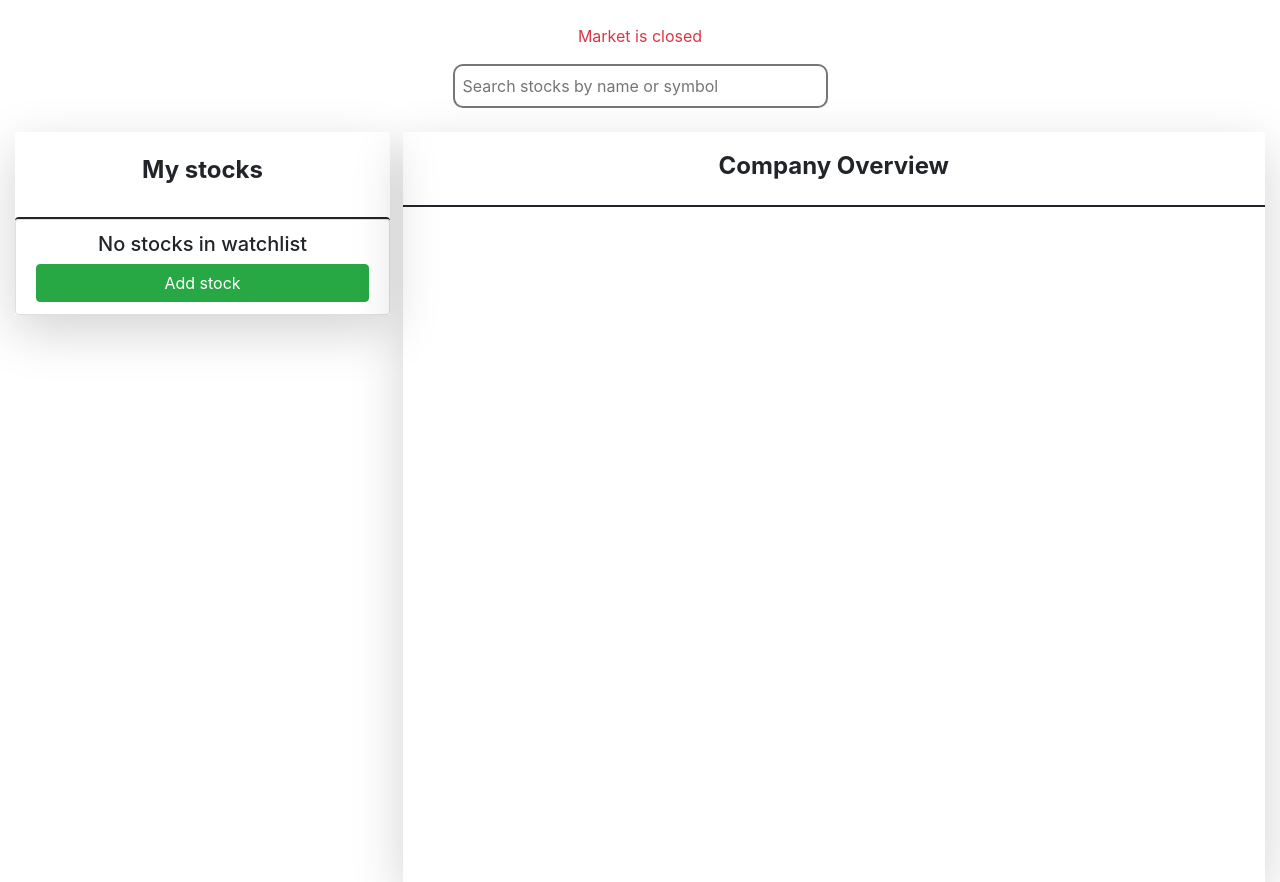
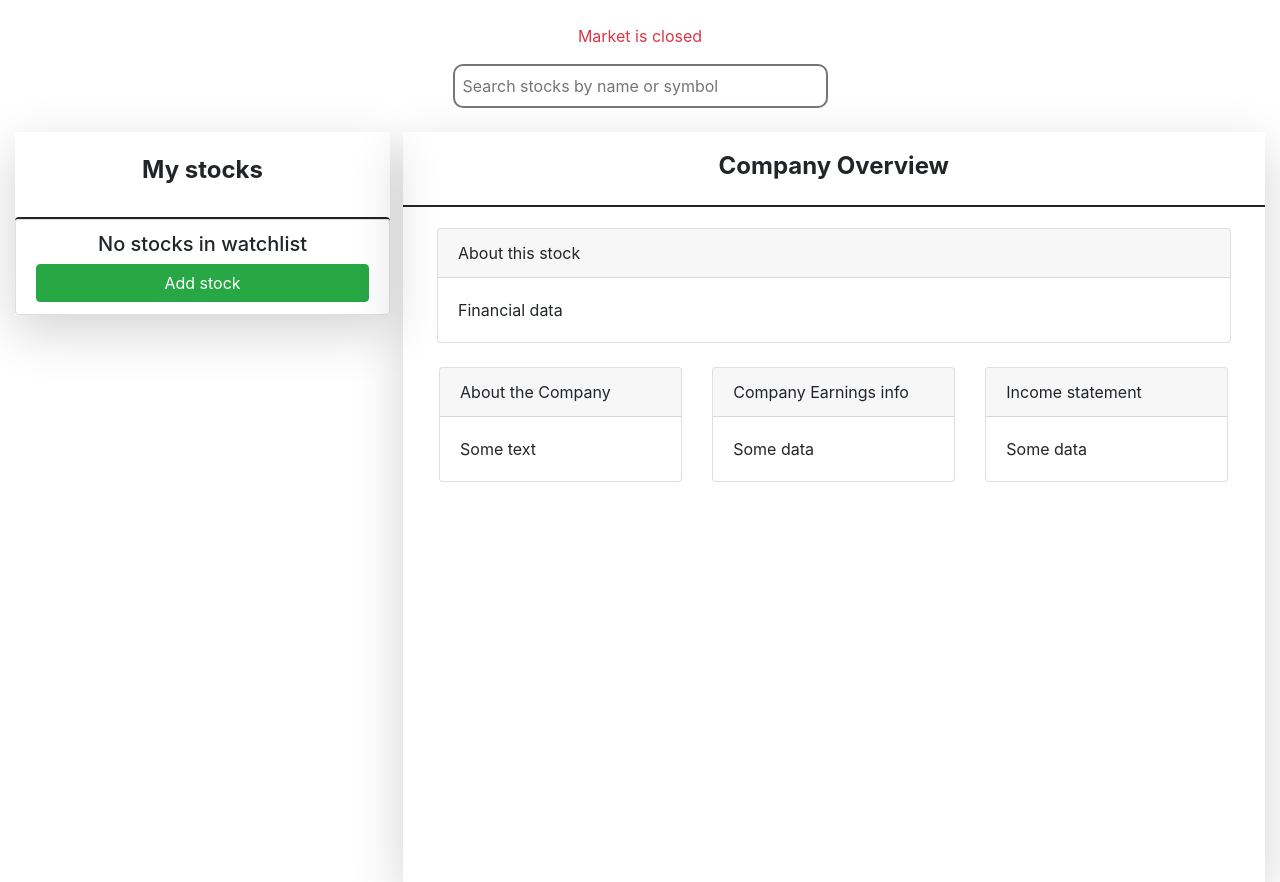
Before and after one commit to Peeyush-Vatsa/STOCK_ASSIST, a Django app: template stockassist/templates/stockassist/index.html in a window 1280 px wide. Shown: the part 78-960 px from the top of the page. Run offline with Django 3.2, Linux system fonts and the light colour scheme; the template is opened without the code that fills it, so the values that code supplies are empty; a user stored in the database is signed in; some libraries are stand-ins or nearby versions.

Commit message:
Adding company details layout to index.html

```diff
--- a/stockassist/templates/stockassist/index.html
+++ b/stockassist/templates/stockassist/index.html
@@ -136,11 +136,54 @@
             </div>
             <!--Info Panel-->
             <div class="info_panel shadow-lg">
+                <div>
                     <ul class="nav justify-content-center py-3" style="position: absolute; width: 100%; border-style: none none solid none; border-width: 2px ;">
                         <li class="nav-item pt-1">
                             <h4><b>Company Overview</b></h4>
                         </li>
                     </ul>
+                </div>
+                <br>
+                <br>
+                <br>
+                <br>
+                <div style="width: 100%; align-content: center; position: absolute;">
+                    <div class="card" style="width: 92%; margin: auto;">
+                        <div class="card-header">
+                            About this stock
+                        </div>
+                        <div class="card-body">
+                            Financial data
+                        </div>
+                    </div>
+                    <br>
+                    <div class="card-deck" style="width: 95%; margin: auto;">
+                        <div class="card">
+                            <div class="card-header">
+                                About the Company
+                            </div>
+                            <div class="card-body">
+                                Some text
+                            </div>
+                        </div>
+                        <div class="card">
+                            <div class="card-header">
+                                Company Earnings info
+                            </div>
+                            <div class="card-body">
+                                Some data
+                            </div>
+                        </div>
+                        <div class="card">
+                            <div class="card-header">
+                                Income statement
+                            </div>
+                            <div class="card-body">
+                                Some data
+                            </div>
+                        </div>
+                    </div>
+                </div>
             </div>
         </div>
 
```
Also changed, not shown: db.sqlite3.
